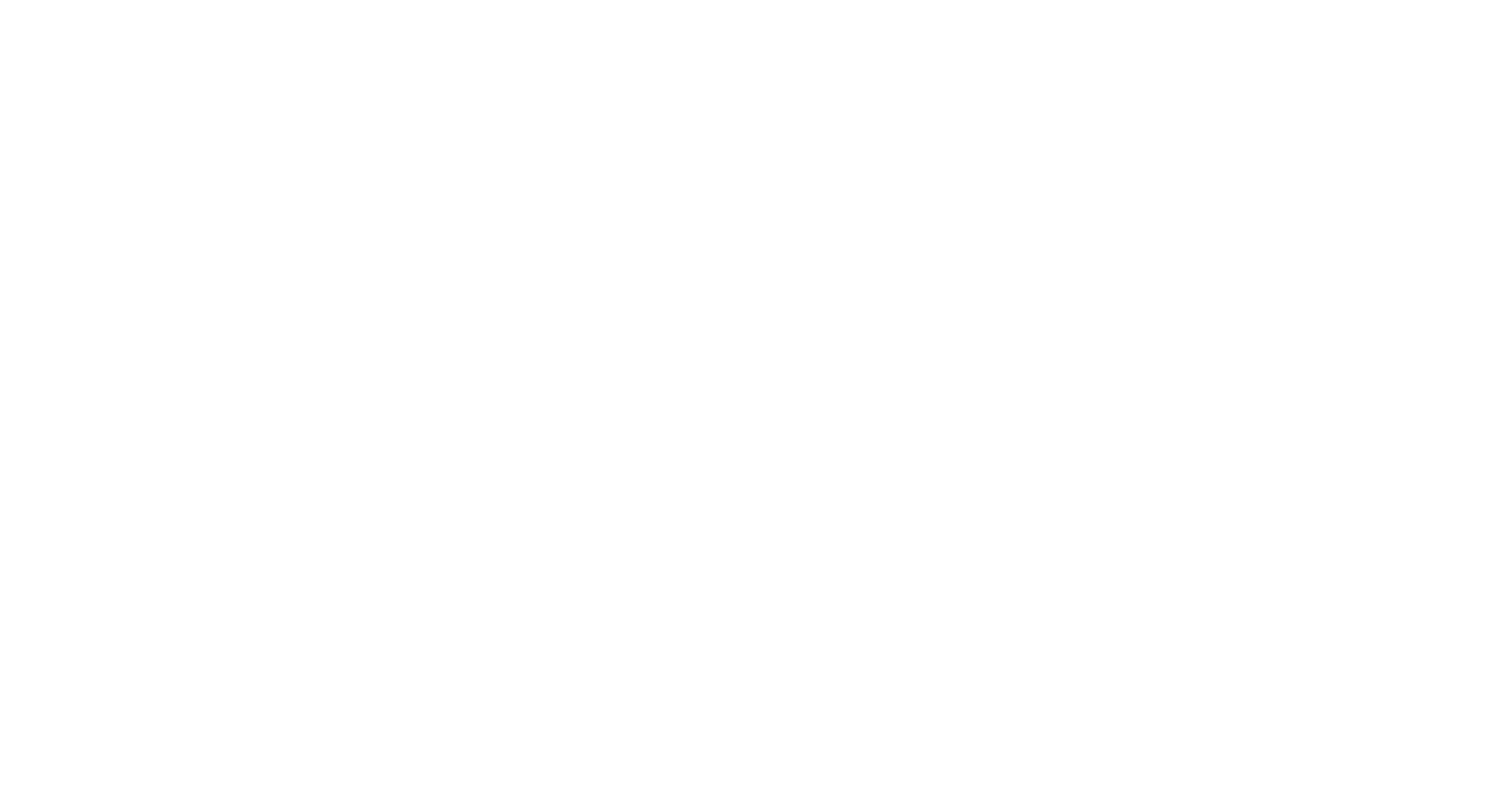
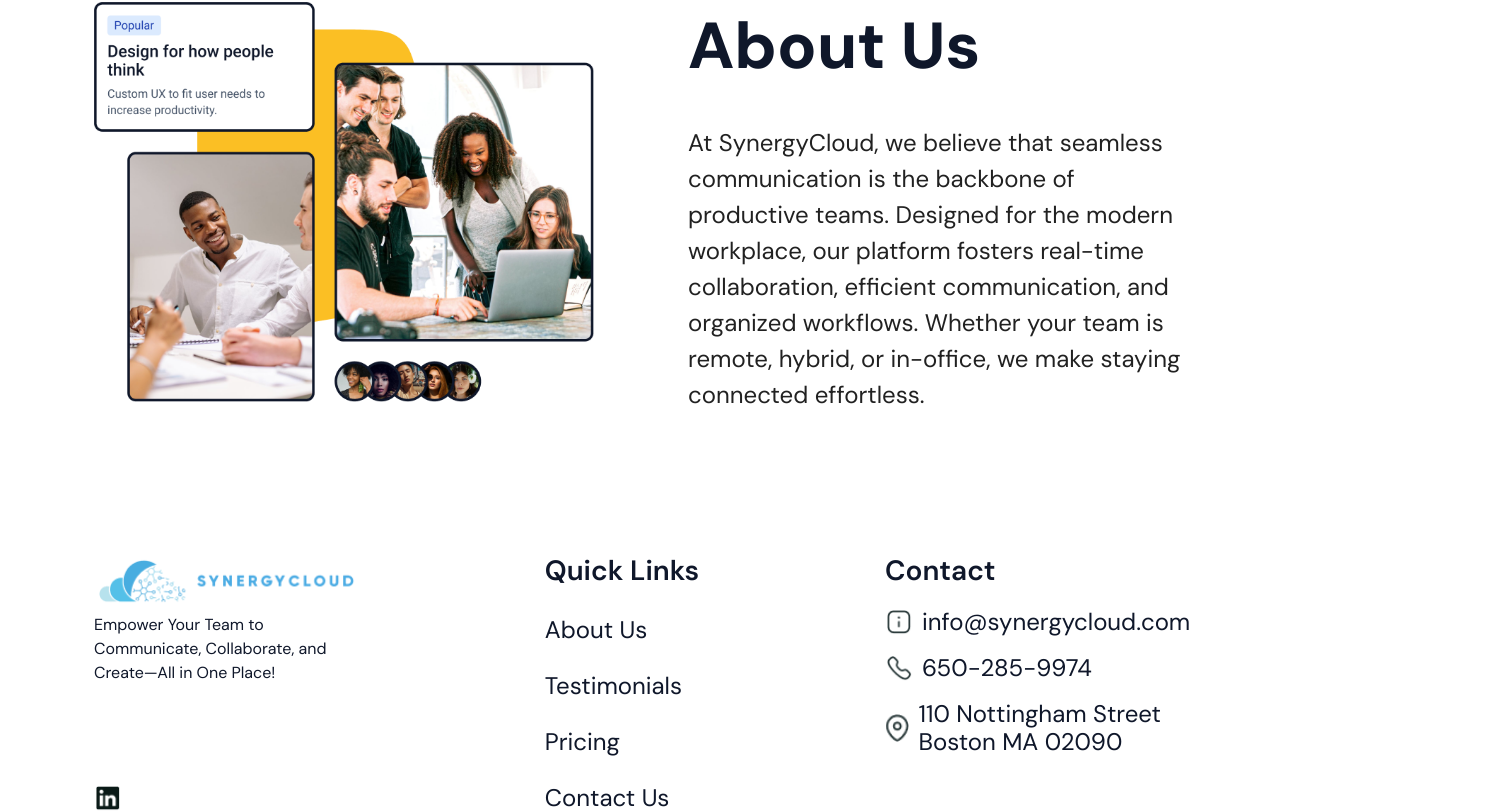
Before and after one commit to waqar-ahmad356/cynergycloud-MUI, a React (Vite) app: page / in a window 1280 px wide. Shown: the part 1424-2236 px from the top of the page, 1500 px wide, since content can reach past the window. Before the commit the page ends 1395 px from the top, so only its background shows below. Built offline with nearby package versions, Linux system fonts and the light colour scheme.

Commit message:
development-mode

```diff
--- a/src/App.jsx
+++ b/src/App.jsx
@@ -2,6 +2,8 @@ import { createTheme, ThemeProvider } from '@mui/material/styles';
 import CssBaseline from '@mui/material/CssBaseline';
 import Navbar from './Components/Navbar/Navbar';
 import Hero from './Components/Hero/Hero';
+import Footer from './Components/Footer/Footer';
+import About from './Components/About/About';
 
 const theme = createTheme({
   typography: {
@@ -15,6 +17,8 @@ function App() {
       <CssBaseline />
       <Navbar/>
       <Hero/>
+      <About/>
+      <Footer/>
     </ThemeProvider>
   );
 }
--- /dev/null
+++ b/src/Components/About/About.jsx
@@ -0,0 +1,38 @@
+import React from "react";
+
+import about_img from '../../assets/right.png'; // Importing the image to be used in the component
+import { Box, Typography } from "@mui/material";
+
+// About component definition
+const About = () => {
+  return (
+    <Box sx={{padding:{xs:"0px 16px",lg:"94px"}}} id="about">
+      <Box sx={{display:"flex",justifyContent:"center",alignItems:"center",flexDirection:{xs:"column-reverse",lg:"row"},gap:{xs:"16px",lg:"94px"}}}>
+        {/* Image section */}
+        <Box >
+
+          <Box component="img" src={about_img}
+          sx={{width:{xs:"262px",lg:"500px"},height:{xs:"209px",lg:"400px"}}}
+          >
+
+          </Box> {/* Displaying the image */}
+        </Box>
+
+        {/* Content section */}
+        <Box sx={{display:"flex",flexDirection:"column",gap:{xs:"0px",lg:"30px"},justifyContent:"flex-start",alignItems:"flex-start"}}>
+          <Typography sx={{color:"#0F172A", fontSize:{xs:"24px",lg:"65px"},fontWeight:{xs:"700",lg:"800"},marginBottom:"0px"}}>About Us</Typography> {/* Section title */}
+          <Typography sx={{marginBottom:"0px",fontSize:{xs:"16px",lg:"24px",fontWeight:{xs:"400",lg:"400"},lineHeight:{xs:"18px",lg:"42px"},width:{lg:"600px"},height:{lg:"252px"}},alignSelf:"stretch"}} className="mb-0 leading-7 lg:text-[24px] lg:leading-10 lg:w-[600px] lg:h-[252px] text-[16px] font-normal text-[#0F172A]">
+            {/* Description text */}
+            At SynergyCloud, we believe that seamless communication is the
+            backbone of productive teams. Designed for the modern workplace, our
+            platform fosters real-time collaboration, efficient communication,
+            and organized workflows. Whether your team is remote, hybrid, or
+            in-office, we make staying connected effortless.
+          </Typography>
+        </Box>
+      </Box>
+    </Box>
+  );
+};
+
+export default About; // Exporting the component for use in other parts of the application
--- /dev/null
+++ b/src/Components/Footer/Footer.jsx
@@ -0,0 +1,104 @@
+import React from "react";
+import { Box, Typography } from "@mui/material";
+import logo from "../../assets/logo.png"; // Importing the logo image
+import linkedin from "../../assets/linkedin.png"; // Importing the LinkedIn icon
+import phone from "../../assets/phone2.png"; // Importing the phone icon
+import location from "../../assets/Location.png"; // Importing the location icon
+import info from "../../assets/info.png"; // Importing the info icon
+
+
+// Footer component
+const Footer = () => {
+  return (
+    <Box sx={{padding:{xs:"39px 49px 27px 28px",lg:"47px 94px"}}} >
+      {/* Main footer container */}
+      <Box sx={{display:"flex",justifyContent:"space-between",flexDirection:{xs:"column",lg:"row"},gap:{xs:"16px",lg:"47px"}}} >
+
+        {/* Left section of the footer containing the logo and a tagline */}
+        <Box sx={{display:"flex",flexDirection:"column", justifyContent:"space-between",gap:{xs:"16px",lg:"94px"}}}>
+          <Box sx={{display:"flex",flexDirection:"column",gap:{xs:"4px",lg:"4px"}}} className="flex flex-col gap-[4px]">
+          <Box
+        component="img"
+        src={logo}
+        alt="Company Logo"
+        sx={{ width:{xs:"265px",lg:"265px"},height:{xs:"55px",lg:"55px"}
+
+        }}
+      />
+            <Typography sx={{width:{xs:"263px",lg:"263px"},color:"#0F172A",fontSize:"16px",marginBottom:"0px",fontStyle:"normal"}}>
+              Empower Your Team to Communicate, Collaborate, and Create—All in
+              One Place!
+            </Typography> {/* Tagline */}
+          </Box>
+           {/* LinkedIn icon */}
+          <Box
+        component="img"
+        src={linkedin}
+        alt="LinkedIn Logo"
+        sx={{ width:{xs:"23px",lg:"28px"},height:{xs:"23px",lg:"28px"}
+
+        }}
+      />
+        </Box>
+
+        {/* Center section with quick links */}
+        <Box sx={{display:"flex",flexDirection:"column",justifyContent:"flex-start",gap:{xs:"16px",lg:"28px"}}}>
+          <Typography sx={{color:"#0F172A",fontSize:{sx:"24px",lg:"28px"},fontStyle:"normal",fontWeight:"600",lineHeight:"34px"}} >Quick Links</Typography> {/* Section heading */}
+          <Box component="ul" sx={{padding:"0px",display:"flex",flexDirection:"column",listStyle:"none",gap:{xs:"16px",lg:"28px"}}}>
+           {/* Unordered list for quick links */}
+           {["About Us","Testimonials","Pricing","Contact Us"].map((text,index)=>(
+                <Box
+                component="li"
+                key={index}
+
+                >
+                <Typography sx={{fontSize:{xs:"16px",lg:"24px"},color:"#0F172A",fontStyle:"normal" ,lineHeight:"28px",fontWeight:"400"}}>{text}</Typography>
+                </Box>
+           ))}
+
+         </Box>
+        </Box>
+
+        {/* Right section with contact information */}
+        <Box sx={{display:"flex",flexDirection:"column",justifyContent:"flex-start",gap:{xs:"16px",lg:"20px"},width:{lg:"301px"}}}>
+        <Typography sx={{color:"#0F172A",fontSize:{sx:"24px",lg:"28px"},fontStyle:"normal",fontWeight:"600",lineHeight:"34px"}} >Contact</Typography> {/* Section heading */}
+          <Box sx={{display:"flex",flexDirection:"column",gap:{xs:"16px",lg:"18px"},justifyContent:"flex-start"}} > {/* Contact info container */}
+
+            {/* Contact info item 1: email */}
+            <Box sx={{display:"flex",gap:"9px",justifyContent:"flex-start",alignItems:"center"}} >
+              <Box
+              component="img"
+              src={info}
+              sx={{width:{xs:"23px",lg:"28px"},height:{xs:"23px",lg:"28px"}}}
+              ></Box> {/* Email icon */}
+              <Typography sx={{color:"#0F172A",fontSize:{xs:"16px",lg:"24px"},fontStyle:"normal",fontWeight:"400",lineHeight:"28px"}} className="text-[16px] lg:text-[24px] text-[#0F172A] leading-6 font-normal">info@synergycloud.com</Typography> {/* Email address */}
+            </Box>
+
+            {/* Contact info item 2: phone number */}
+            <Box sx={{display:"flex",gap:"9px",justifyContent:"flex-start",alignItems:"center"}}>
+            <Box
+              component="img"
+              src={phone}
+              sx={{width:{xs:"23px",lg:"28px"},height:{xs:"23px",lg:"28px"}}}
+              ></Box> {/* Phone icon */}
+              <Typography sx={{fontSize:{xs:"16px",lg:"24px"},color:"#0F172A",fontStyle:"normal" ,lineHeight:"28px",fontWeight:"400"}}>650-285-9974</Typography> {/* Phone number */}
+            </Box>
+
+            {/* Contact info item 3: location */}
+            <Box sx={{display:"flex",gap:"9px",justifyContent:"flex-start",alignItems:"center"}}>
+            <Box
+              component="img"
+              src={location}
+              sx={{width:{xs:"23px",lg:"28px"},height:{xs:"23px",lg:"28px"}}}
+              ></Box>  {/* Location icon */}
+              <Typography sx={{fontSize:{xs:"16px",lg:"24px"},color:"#0F172A",fontStyle:"normal" ,lineHeight:"28px",fontWeight:"400"}}>110 Nottingham Street Boston MA 02090</Typography> {/* Address */}
+            </Box>
+
+          </Box>
+        </Box>
+      </Box>
+    </Box>
+  );
+};
+
+export default Footer; // Exporting the Footer component for use in other parts of the app
--- a/src/Components/Hero/Hero.jsx
+++ b/src/Components/Hero/Hero.jsx
@@ -35,7 +35,7 @@ const Hero = () => {
   <Box component="span" sx={{ display: { xs: "inline", lg: "none" } }}>
     <br />
   </Box>
-     <Autotyping />
+    {/*<Autotyping />*/}
      <Box component="span" sx={{ display: { xs: "inline", lg: "none" } }}>
     <br />
   </Box>
@@ -132,10 +132,10 @@ const Hero = () => {
           sx={{
             position: "absolute",
 
-            top:{xs:"-20px",lg:"-230px"},
-            left:{xs:"-90px",lg:"-100px"},
+            top:{xs:"-30px",lg:"-230px"},
+            left:{xs:"-60px",lg:"-190px"},
 
-            width:{xs:"600px",lg:"1600px"},
+            width:{xs:"500px",lg:"1600px"},
             height:{xs:"200px",lg:"900px"},
             backgroundImage: "url('/images/hero-animation.png')",
             backgroundSize: "cover",
--- a/src/Components/Navbar/Navbar.jsx
+++ b/src/Components/Navbar/Navbar.jsx
@@ -33,7 +33,7 @@ const Navbar = () => {
     <AppBar
       position="sticky"
       style={{ backgroundColor: "#fff", boxShadow: "none" }}
-      sx={{ padding: { xs: "16px 16px", lg: "18px 80px" } }}
+      sx={{ padding: { xs: "16px 16px", lg: "18px 94px" } }}
     >
       <Toolbar sx={{ justifyContent: "space-between",gap:"70px", alignItems: "center" }}>
         {/* Logo section */}
```
